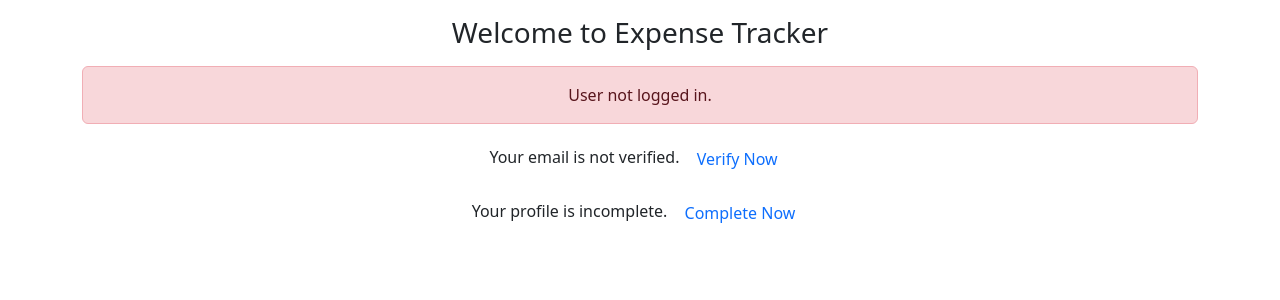
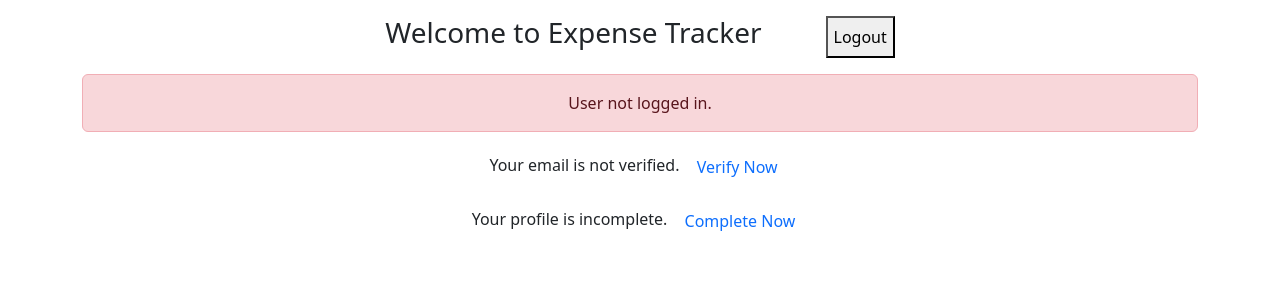
Before and after one commit to ashwini-mandi/Expense-tracker, a React (Create React App) app: page /welcome in a window 1280 px wide. Shown: the top 300 px of the page. Built offline with nearby package versions, Linux system fonts and the light colour scheme.

Commit message:
Added logout

```diff
--- a/src/Components/Welcome.js
+++ b/src/Components/Welcome.js
@@ -85,9 +85,21 @@ const WelcomeScreen = () => {
     navigate("/complete-profile");
   };
 
+  const history = useNavigate();
+  const onLogout = () => {
+    history("/");
+    localStorage.removeItem("token");
+  };
+
   return (
+    <>
       <div className="container mt-3">
+        <div style={{ display: "flex", gap: "4rem", justifyContent: "center" }}>
           <h3>Welcome to Expense Tracker</h3>
+          <button className="mr-6" onClick={onLogout}>
+            Logout
+          </button>
+        </div>
 
         {/* Alert Messages */}
         {message && (
@@ -141,6 +153,7 @@ const WelcomeScreen = () => {
           </Alert>
         )}
       </div>
+    </>
   );
 };
 
```
Lines whose indentation alone changed are shown as unchanged.
